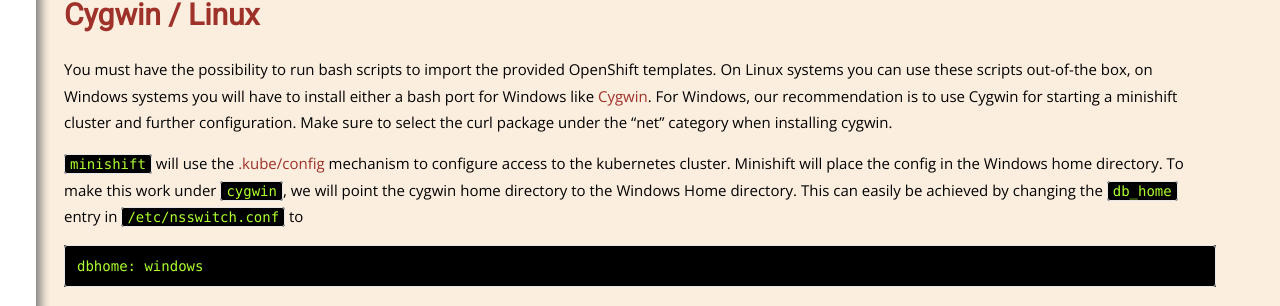
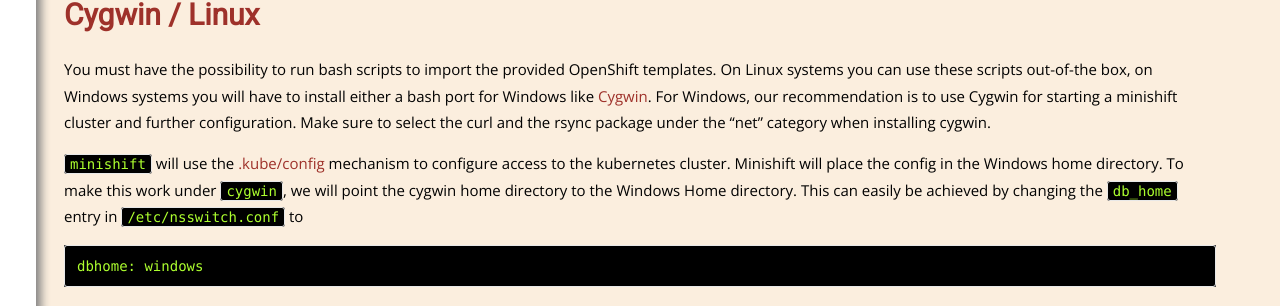
Before and after one commit to opendevstack/opendevstack.github.io, a Jekyll site: the page built from doc/getting-started.md, in a window 1280 px wide and 900 px high, scrolled down 1907 px. Shown: the part 148-454 px from the top of the window. Built offline with Jekyll 4.4.1, drawn with Linux system fonts in a browser that asks for light colours; our own code applies the rules of GitHub Pages for plain Markdown files; some of the changed text lies outside the part shown.

Commit message:
Added to Getting-started:Base 64 Encode CD_User in ods-configuration.env and rsync package to cygwin

````diff
--- a/doc/getting-started.md
+++ b/doc/getting-started.md
@@ -40,7 +40,7 @@
 ### Cygwin / Linux
 
 You must have the possibility to run bash scripts to import the provided OpenShift templates. On Linux systems you can use these scripts out-of-the box, on Windows systems you will have to install either a bash port for Windows like [Cygwin](https://www.cygwin.com/ "Cygwin").
-For Windows, our recommendation is to use Cygwin for starting a minishift cluster and further configuration. Make sure to select the curl package under the "net" category when installing cygwin.
+For Windows, our recommendation is to use Cygwin for starting a minishift cluster and further configuration. Make sure to select the curl and the rsync package under the "net" category when installing cygwin.
 
 `minishift` will use the [.kube/config](https://kubernetes.io/docs/tasks/access-application-cluster/configure-access-multiple-clusters/#explore-the-home-kube-directory) mechanism to configure access to the kubernetes cluster. Minishift will place the config in the Windows home directory. To make this work under `cygwin`, we will point the cygwin home directory to the Windows Home directory.
 This can easily be achieved by changing the `db_home` entry in `/etc/nsswitch.conf` to
@@ -723,7 +723,7 @@
 ```
 
 We will now build base images for jenkins and jenkins slave:
-
+* Encode the CD_USER_ID and CD_USER_PWD values in ods-configuration.env with Base64
 * Customize the configuration in the `ods-configuration` project at **ods-core > jenkins > ocp-config > bc.env**
 * Execute `tailor update` inside ods-core/jenkins/ocp-config:
 
````
